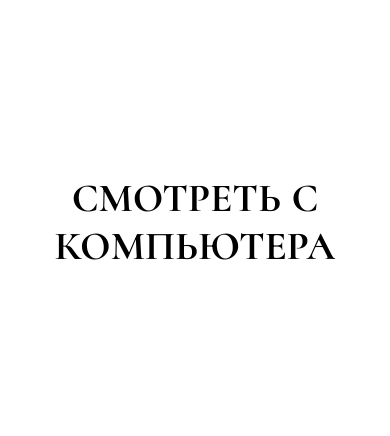
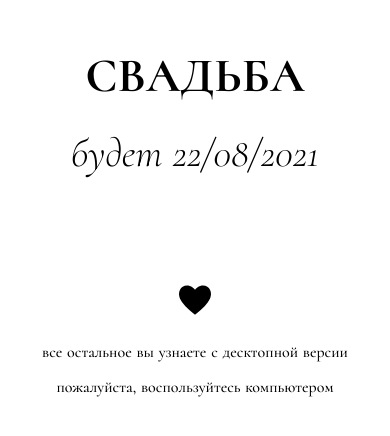
Before and after one commit to Tommytto/togyzbaev_wedding, a Nuxt app: page / in a window 390 px wide. Shown: the part 200-636 px from the top of the page. Built offline with nearby package versions, Linux system fonts and the light colour scheme.

Commit message:
mobile update

```diff
--- a/pages/index.vue
+++ b/pages/index.vue
@@ -1,7 +1,17 @@
 <template>
   <div>
     <code-checker class="desktop" />
-    <div class="mobile">СМОТРЕТЬ С КОМПЬЮТЕРА</div>
+    <div class="mobile">
+      <div class="hide1-container">
+        <h1 class="hide1">СВАДЬБА</h1>
+        <div class="hide2">будет 22/08/2021</div>
+      </div>
+      <div class="hide2-container">
+        <img class="hide3" src="~/assets/heart.svg" alt="heart" />
+        <div class="hide4">все остальное вы узнаете с десктопной версии</div>
+        <div class="hide5">пожалуйста, воспользуйтесь компьютером</div>
+      </div>
+    </div>
   </div>
 </template>
 
@@ -18,12 +28,14 @@ export default {
   height: 100vh;
   width: 100vw;
   align-items: center;
-  justify-content: center;
   font-size: 40px;
   font-weight: bold;
   text-align: center;
+  flex-direction: column;
+  justify-content: center;
+  padding: 30px;
 }
-@media (max-width: 860px) {
+@media (max-width: 1200px) {
   .mobile {
     display: flex;
   }
@@ -32,4 +44,43 @@ export default {
     display: none !important;
   }
 }
+
+.hide1 {
+  font-weight: bold;
+  font-size: 48px;
+  line-height: 58px;
+  text-align: center;
+  text-transform: uppercase;
+}
+
+.hide2 {
+  font-style: italic;
+  font-weight: 300;
+  font-size: 40px;
+  line-height: 48px;
+  text-align: center;
+  margin-top: 24px;
+}
+
+.hide2-container {
+  margin-top: 101px;
+}
+
+.hide4 {
+  font-style: normal;
+  font-weight: 500;
+  font-size: 16px;
+  line-height: 19px;
+  text-align: center;
+  margin-top: 17px;
+}
+
+.hide5 {
+  font-style: normal;
+  font-weight: 500;
+  font-size: 16px;
+  line-height: 19px;
+  text-align: center;
+  margin-top: 16px;
+}
 </style>
```
